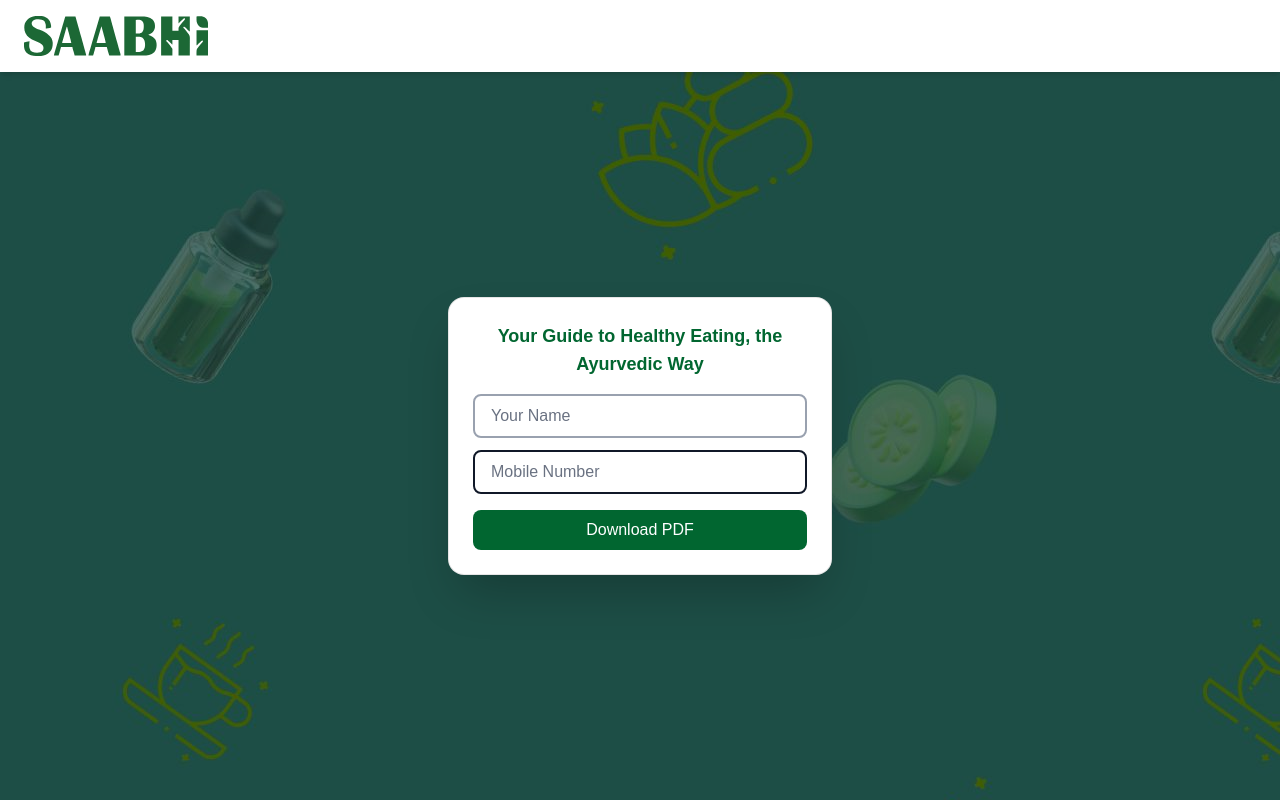
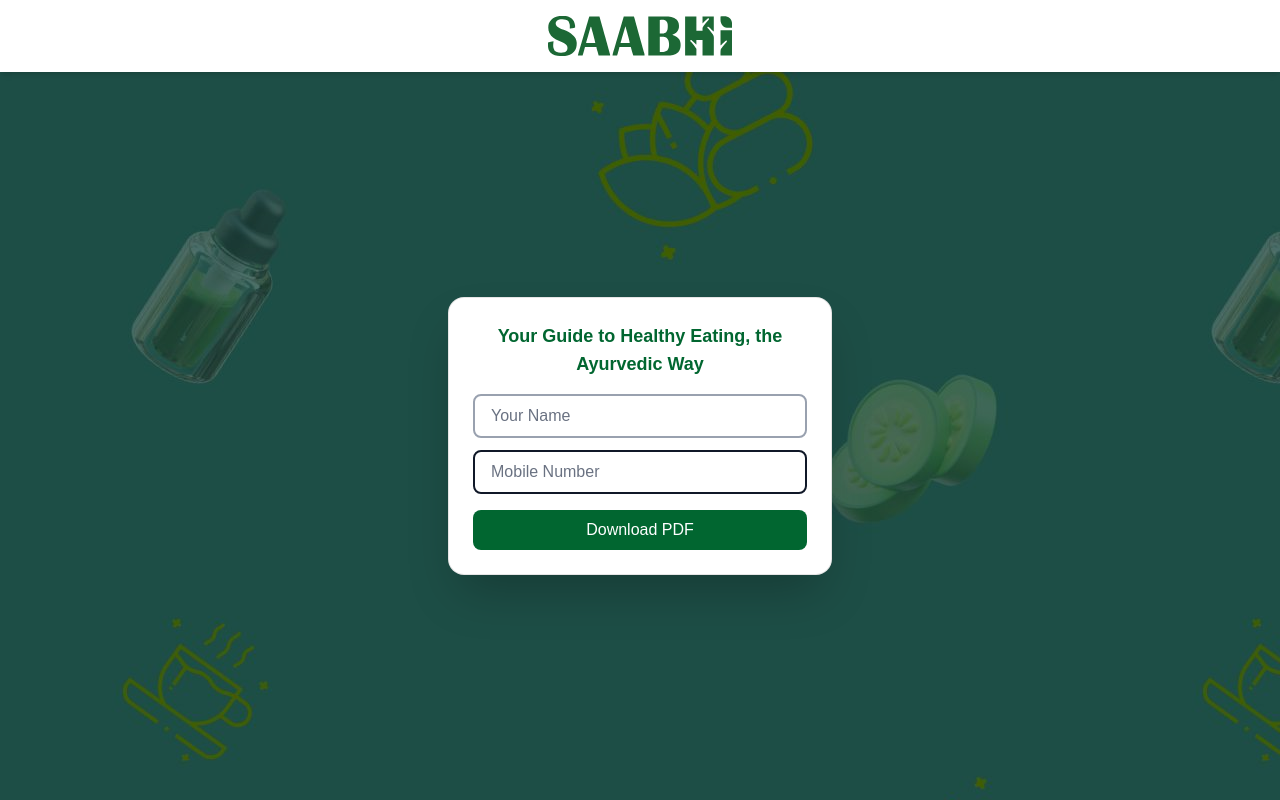
Before and after one commit to ChinmayDaroliya/saabhi-pdf, a Next.js app: page / in a window 1280 px wide. Built offline with nearby package versions, Linux system fonts and the light colour scheme.

Commit message:
logo center

```diff
--- a/app/page.tsx
+++ b/app/page.tsx
@@ -30,7 +30,7 @@
     <>
       {/* HEADER */}
       <header className="w-full bg-white shadow-md relative z-20">
-        <div className="max-w-7xl mx-auto px-6 py-4 flex items-center">
+        <div className="max-w-7xl mx-auto px-6 py-4 flex justify-center items-center">
           <img
             src="/logo.svg"
             alt="SAABHI"
```
